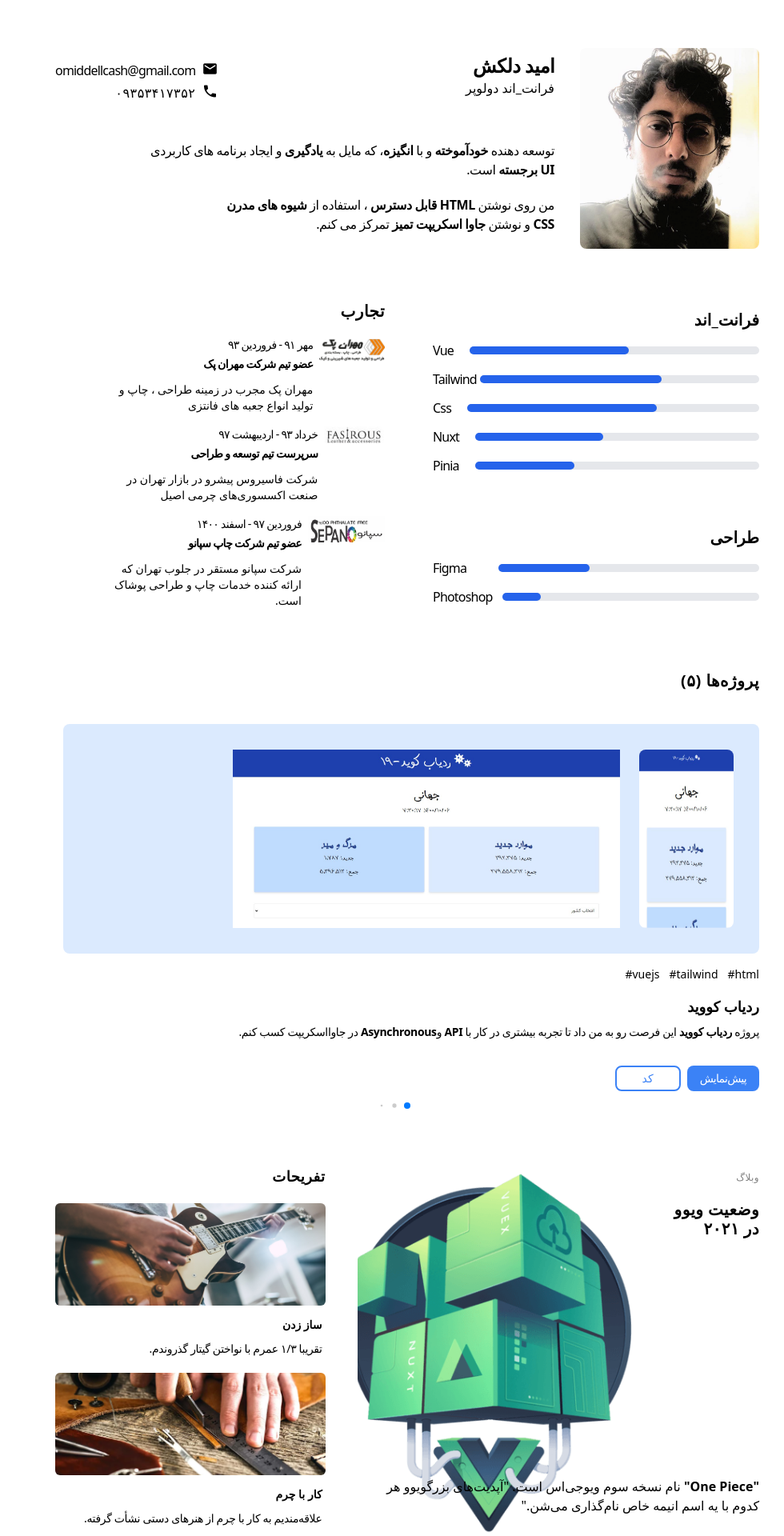
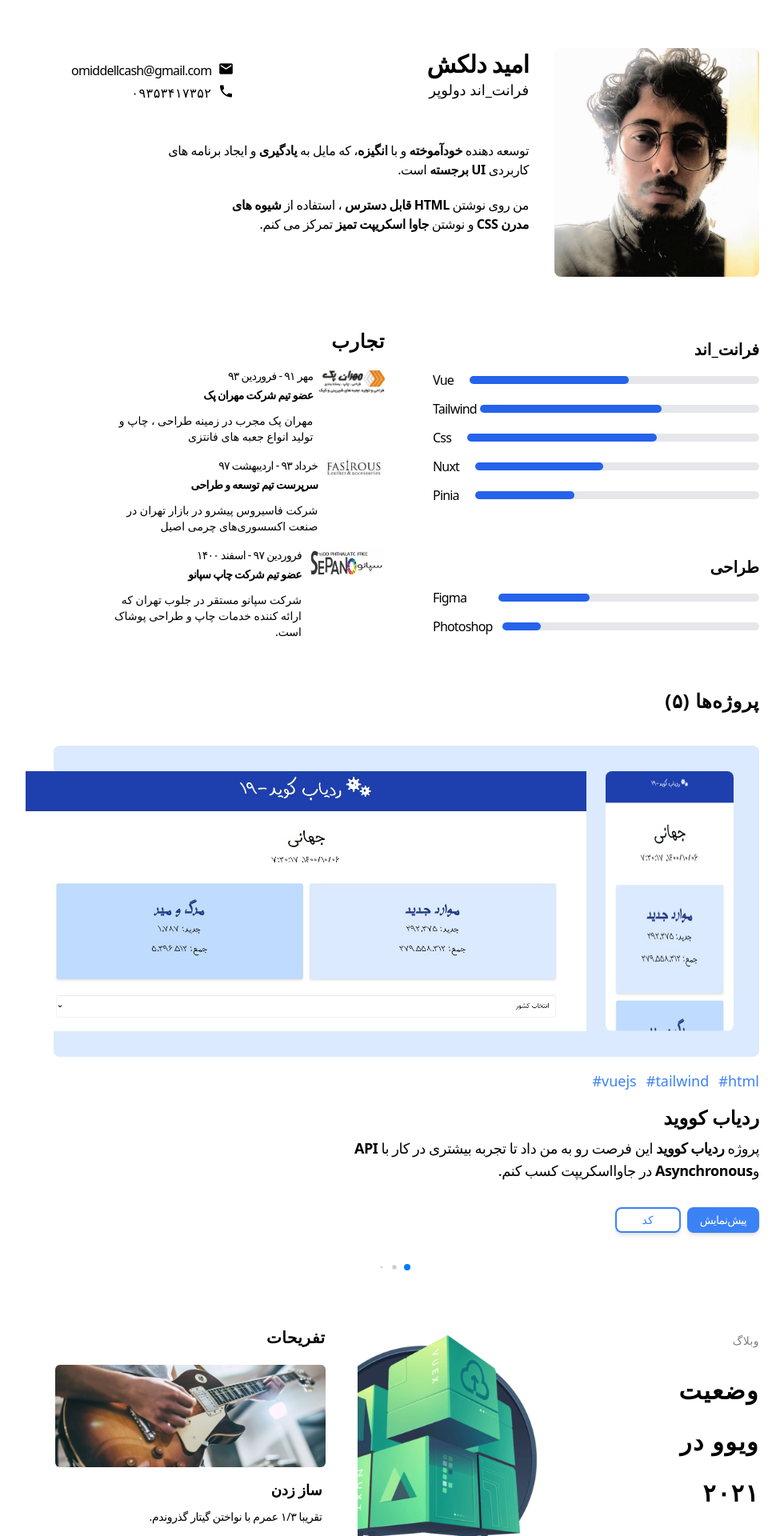
Before and after one commit to Dellcash/I-am-Dellcash, a Vue app: page / in a window 1280 px wide. Shown: the top 1920 px of the page at 80% size, without its empty margins (131-1111 px from the left). Built offline with nearby package versions, Linux system fonts and the light colour scheme; the HTML template or start-up script is replaced by a standard one.

Commit message:
medium desktop

```diff
--- a/src/components/layout/Blog.vue
+++ b/src/components/layout/Blog.vue
@@ -17,23 +17,14 @@ const blogs = ref([
 <template>
 	<section>
 		<div
-			class="
-				relative
-				z-10
-				p-5
-				m-5
-				md:ml-0
-				overflow-x-hidden
-				bg-white
-				rounded-lg
-			"
+			class="relative z-10 p-5 m-5 overflow-x-hidden bg-white rounded-lg md:ml-0"
 			v-for="blog in blogs"
 			:key="blog"
 		>
 			<div class="flex mt-2">
 				<div class="tracking-wide w-28">
-					<h4 class="mb-5 text-xs opacity-50">وبلاگ‌</h4>
-					<h1 class="text-xl font-bold leading-6">{{ blog.title }}</h1>
+					<h4 class="mb-5 text-xs opacity-50 lg:text-sm">وبلاگ‌</h4>
+					<h1 class="text-xl font-bold leading-6 lg:text-3xl title lg:tracking-wider">{{ blog.title }}</h1>
 				</div>
 				<div class="img">
 					<img :src="blog.src" alt="blog picture" />
@@ -90,4 +81,18 @@ strong {
 		margin-top: 18rem;
 	}
 }
+@media (min-width: 1024px){
+	.img {
+		right: 16rem;
+		width: 70%;
+	}
+
+	.desc {
+		margin-top: 11.3rem;
+	}
+
+	.title{
+		line-height: 4rem;
+	}
+}
 </style>
--- a/src/components/layout/Card.vue
+++ b/src/components/layout/Card.vue
@@ -20,15 +20,15 @@ const info = ref([
 		<img
 			src="../../assets/images/dellcash.png"
 			alt="photo of me"
-			class="rounded-lg md:w-48 lg:w-56"
+			class="rounded-lg md:w-48 lg:w-56 xl:w-64"
 		/>
 		<div class="pt-3 space-y-3 md:pr-5 md:pt-0 lg:pr-8">
 			<div class="space-y-3 md:flex md:items-center md:pb-2 lg:pb-6 md:justify-between">
 				<div>
-					<h1 class="text-2xl font-bold tracking-tight">امید دلکش</h1>
-					<h4 class="sub-text">فرانت‌_اند دولوپر</h4>
+					<h1 class="text-2xl font-bold tracking-tight lg:text-3xl">امید دلکش</h1>
+					<h4 class="sub-text lg:text-lg">فرانت‌_اند دولوپر</h4>
 				</div>
-				<div class="info">
+				<div class="info xl:pl-5">
 					<div v-for="inf in info" :key="inf">
 						<h4 class="flex items-end sub-text">
 							<span class="pl-2 text-xl material-icons">{{ inf.icon }}</span
--- a/src/components/layout/Exp.vue
+++ b/src/components/layout/Exp.vue
@@ -33,8 +33,8 @@ const experience = ref([
 </script>
 
 <template>
-	<section class="p-5 m-5 bg-white rounded-lg lg:w-1/2 lg:mt-0 lg:mr-0">
-		<h1 class="text-xl font-bold tracking-wide lg:pb-0.5">تجارب</h1>
+	<section class="p-5 m-5 bg-white rounded-lg lg:w-1/2 lg:mt-0 lg:mr-0 lg:mb-0">
+		<h1 class="text-xl font-bold tracking-wide lg:pb-0.5 lg:text-2xl">تجارب</h1>
 		<div class="exp md:flex lg:block">
 			<div v-for="exp in experience" :key="exp" class="md:w-1/3 lg:w-full">
 				<div class="flex items-center space-y-7 md:space-y-0 md:items-start md:mt-4">
--- a/src/components/layout/Hobby.vue
+++ b/src/components/layout/Hobby.vue
@@ -29,16 +29,16 @@ const hobbies = ref([
 
 <template>
 	<section class="p-5 m-5 bg-white rounded-lg">
-		<h1 class="text-lg font-bold tracking-wide">تفریحات</h1>
+		<h1 class="text-lg font-bold tracking-wide lg:text-xl">تفریحات</h1>
 		<div class="mt-5 space-y-5">
-			<div class="text-sm" v-for="hobby in hobbies" :key="hobby">
+			<div class="text-sm lg:text-lg" v-for="hobby in hobbies" :key="hobby">
 				<img
 					:src="hobby.src"
 					:alt="hobby.alt"
-					class="rounded-md object-cover h-24 md:h-32 w-full "
+					class="object-cover w-full h-24 rounded-md md:h-32 "
 				/>
 				<h1 class="font-bold mt-3.5 pr-1">{{ hobby.title }}</h1>
-				<p class="pt-2.5 pr-1 tracking-tight sub-text">{{ hobby.description }}</p>
+				<p class="pt-2.5 pr-1 tracking-tight sub-text lg:text-sm">{{ hobby.description }}</p>
 			</div>
 		</div>
 	</section>
--- a/src/components/layout/Progress.vue
+++ b/src/components/layout/Progress.vue
@@ -108,7 +108,7 @@
 		</section>
 		<section
 			dir="ltr"
-			class="hidden p-5 m-5 bg-white rounded-lg design lg:block md:mt-0 md:w-1/3 lg:mt-6"
+			class="hidden p-5 m-5 bg-white rounded-lg design lg:block md:mt-0 md:w-1/3 lg:mt-6 lg:mb-0"
 		>
 			<h1 style="direction: rtl" class="mb-3 text-xl font-bold">طراحی</h1>
 			<div class="space-y-2 tracking-tighter lg:space-y-3">
@@ -151,4 +151,13 @@
 		width: 28rem;
 	}
 }
+
+@media (min-width: 1440px) {
+	.front {
+		width: 31rem;
+	}
+	.design {
+		width: 31rem;
+	}
+}
 </style>
--- a/src/components/layout/Projects.vue
+++ b/src/components/layout/Projects.vue
@@ -82,8 +82,8 @@ const projects = ref([
 
 <template>
 	<section>
-		<div class="px-5 py-2 mx-5 mb-3 bg-white rounded-lg">
-			<h1 class="text-xl font-bold tracking-wide">پروژه‌ها (۵)</h1>
+		<div class="px-5 py-2 mx-5 mb-3 bg-white rounded-lg lg:mt-6">
+			<h1 class="text-xl font-bold tracking-wide lg:text-2xl">پروژه‌ها (۵)</h1>
 		</div>
 		<swiper
 			:pagination="{
@@ -94,7 +94,7 @@ const projects = ref([
 			<swiper-slide
 				v-for="project in projects"
 				:key="project"
-				class="p-5 mx-5 bg-white rounded-lg sp mb-7 md:mb-2"
+				class="p-5 mx-5 bg-white rounded-lg sp mb-7 md:mb-2 lg:mb-8"
 			>
 				<!-- project images -->
 				<div class="flex w-full p-4 mb-4 bg-blue-100 rounded-lg md:p-8">
@@ -103,18 +103,18 @@ const projects = ref([
 						alt="mobile view"
 						class="w-10 rounded-lg md:w-24 mobile"
 					/>
-					<img :src="project.desktop" alt="desktop view" class="desktop pr-2 md:pr-6" />
+					<img :src="project.desktop" alt="desktop view" class="pr-2 desktop md:pr-6" />
 				</div>
 				<!-- details -->
 				<div>
-					<div class="flex text-sm">
+					<div class="flex text-sm text-blue-500 lg:text-lg">
 						<h4 class="pl-3">{{ project.t3 }}</h4>
 						<h4 class="pl-3">{{ project.t2 }}</h4>
 						<h4>{{ project.t1 }}</h4>
 					</div>
 					<div class="mt-4">
-						<h1 class="pb-2 text-lg font-bold">{{ project.title }}</h1>
-						<p class="text-sm tracking-tight sub-text" v-html="project.desctription"></p>
+						<h1 class="pb-2 text-lg font-bold lg:text-2xl">{{ project.title }}</h1>
+						<p class="text-sm tracking-tight sub-text lg:text-lg lg:w-3/5" v-html="project.desctription"></p>
 					</div>
 					<div class="mt-8 text-sm">
 						<button
@@ -126,13 +126,14 @@ const projects = ref([
 								py-1.5
 								px-4
 								tracking-tighter
+								shadow-md
 								hover:bg-white hover:text-blue-500 hover:border-blue-500
 							"
 						>
 							<a :href="project.live" target="_blank">پیش‌نمایش</a>
 						</button>
 						<button
-							class="px-8 py-1 text-blue-500 border-2 border-blue-500 rounded-lg hover:bg-blue-500 hover:text-white hover:border-transparent"
+							class="px-8 py-1 text-blue-500 border-2 border-blue-500 rounded-lg shadow-md hover:bg-blue-500 hover:text-white hover:border-transparent"
 						>
 							<a :href="project.code" target="_blank">کد</a>
 						</button>
@@ -182,4 +183,16 @@ const projects = ref([
 		width: 7.4rem;
 	}
 }
+
+@media (min-width: 1024px) {
+	.sp {
+		width: 96% !important;
+	}
+	.desktop{
+		width: 45.3rem;
+	}
+	.mobile{
+		width: 10rem;
+	}
+}
 </style>
```
